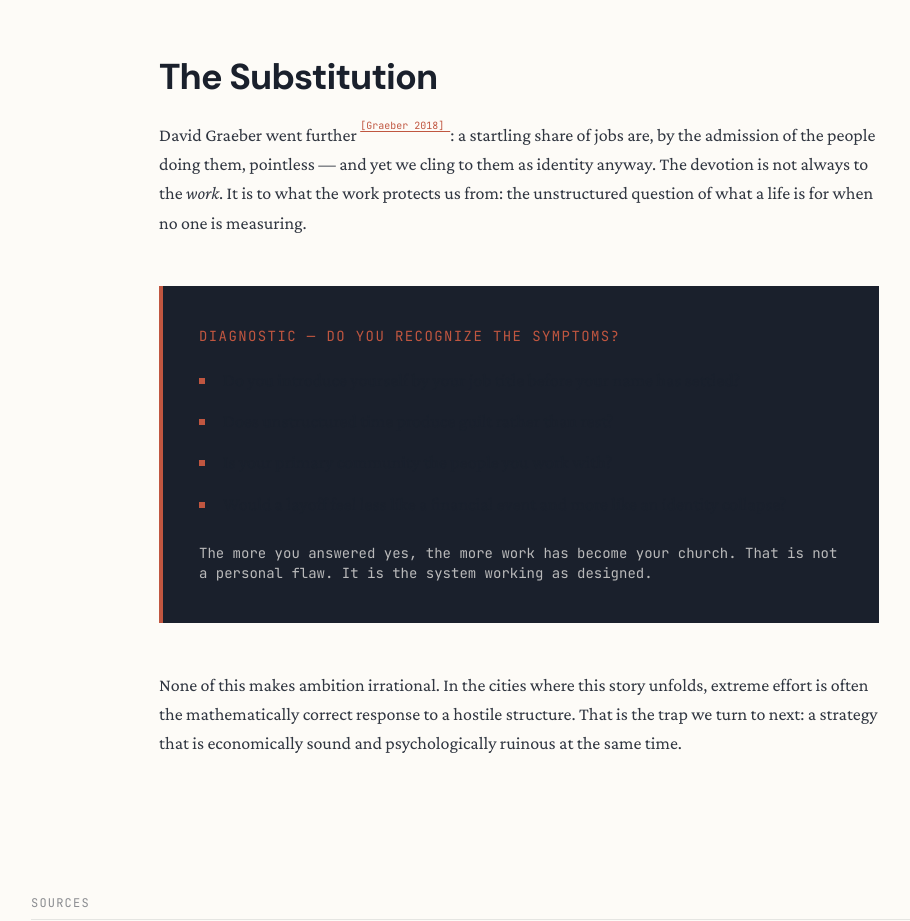
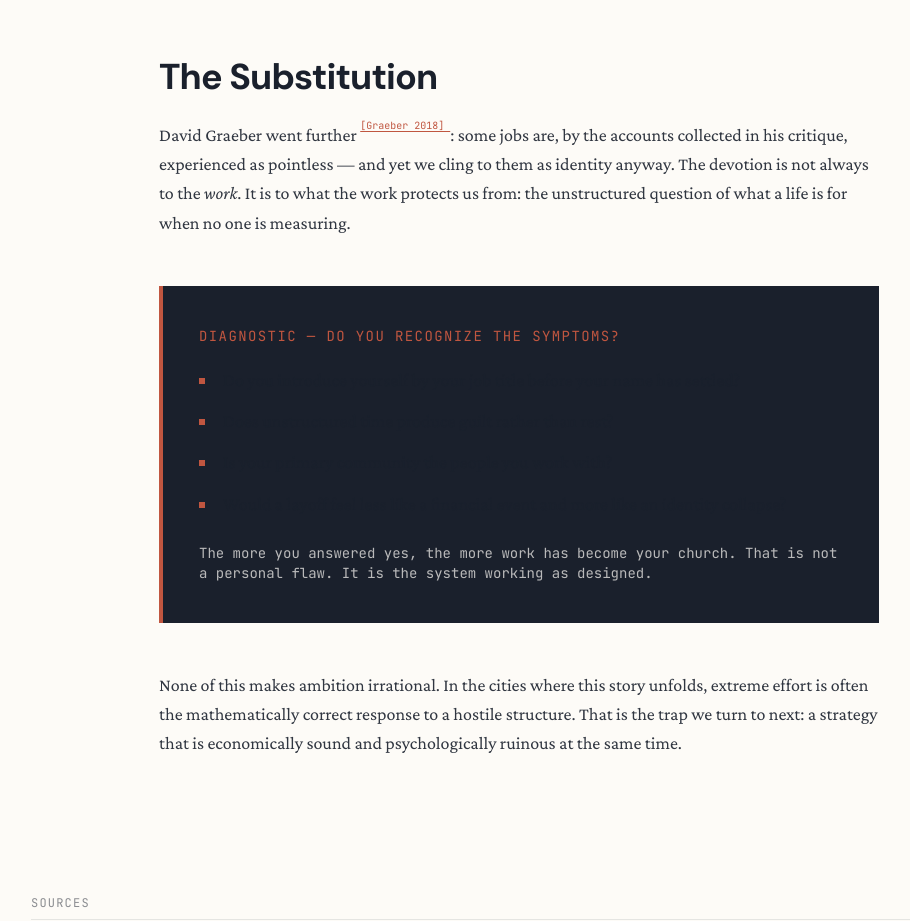
Before and after one commit to BenWassa/faust, an Astro site: page /faust/system in a window 1280 px wide. Shown: the part 1360-2281 px from the top of the page, without its empty margins (121-1031 px from the left). Built offline with nearby package versions, Linux system fonts and the light colour scheme; Astro itself is replaced by a stand-in of ours.

Commit message:
fix(research): bound empirical claims to studies and correct citation ids

```diff
--- a/src/pages/system.astro
+++ b/src/pages/system.astro
@@ -55,8 +55,8 @@ import Cite from '../components/Cite.astro'
 
     <h2>The Substitution</h2>
     <p>
-      David Graeber went further<Cite id="graeber_bs" />: a startling share of jobs are, by the
-      admission of the people doing them, pointless — and yet we cling to them as identity anyway.
+      David Graeber went further<Cite id="graeber_bs" />: some jobs are, by the
+      accounts collected in his critique, experienced as pointless — and yet we cling to them as identity anyway.
       The devotion is not always to the <em>work</em>. It is to what the work protects us from: the
       unstructured question of what a life is for when no one is measuring.
     </p>
```
